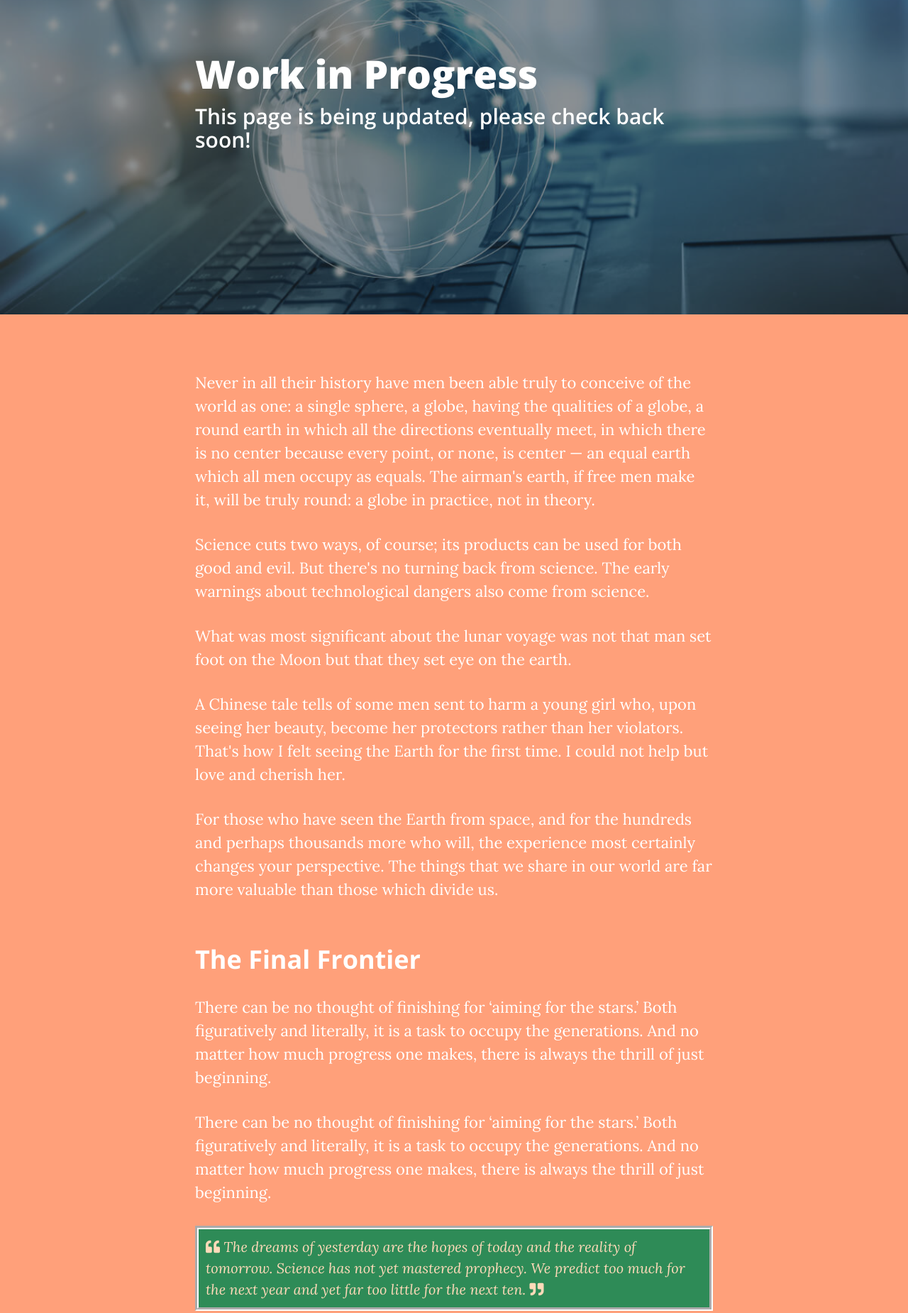
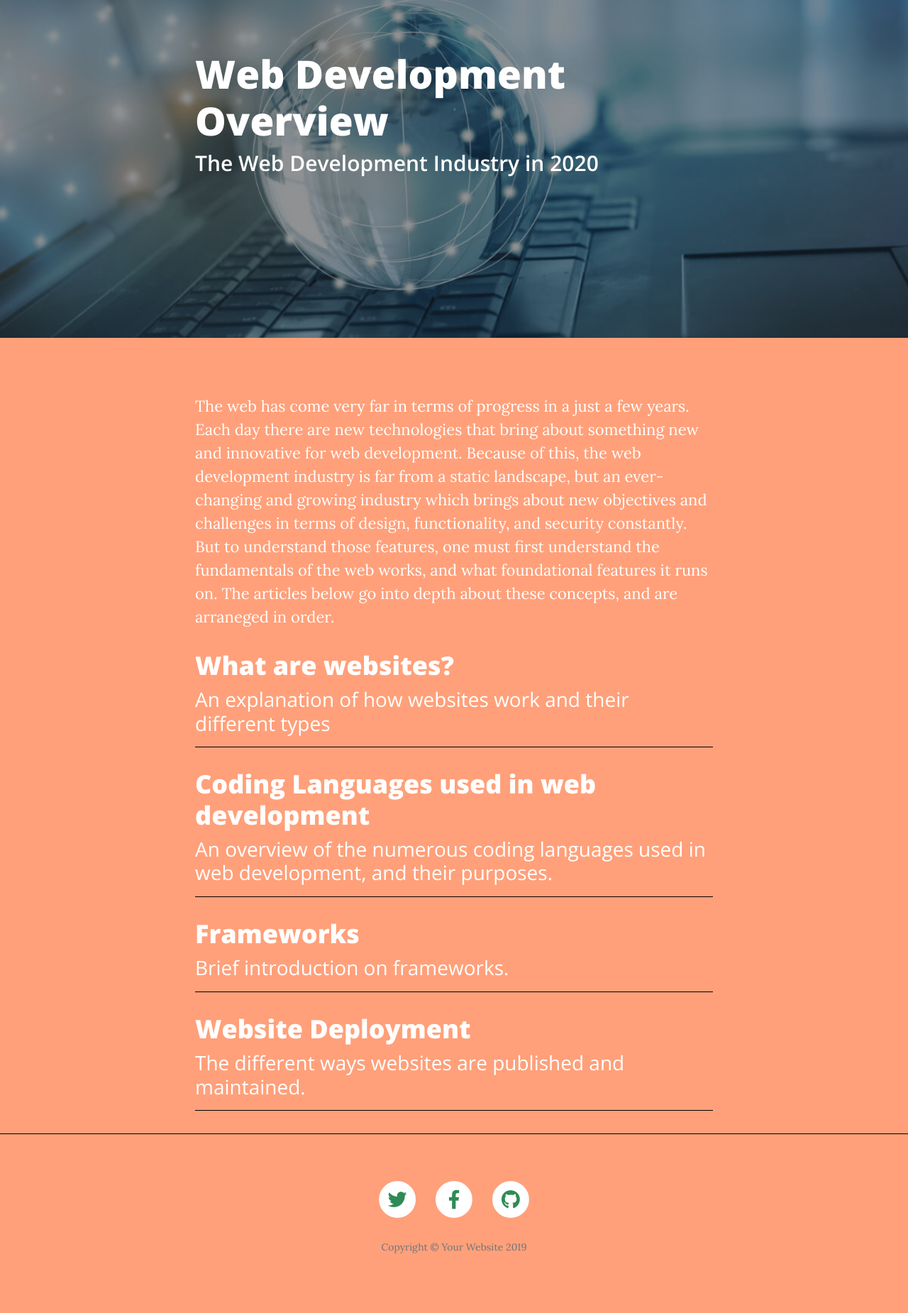
Before and after one commit to Amanjeet-Singh/Amanjeet-Singh.github.io, a plain HTML site: page web-dev-overview.html in a window 1280 px wide. Shown: the part 129-1979 px from the top of the page at 71% size. Drawn offline with nearby package versions, Linux system fonts and the light colour scheme.

Commit message:
Updating Github Pages site

```diff
--- a/web-dev-overview.html
+++ b/web-dev-overview.html
@@ -8,7 +8,7 @@
   <meta name="description" content="">
   <meta name="author" content="">
 
-  <title>Web Development - Subpage</title>
+  <title>Web Development Overview</title>
 
   <!-- Bootstrap core CSS -->
   <link href="vendor/bootstrap/css/bootstrap.min.css" rel="stylesheet">
@@ -68,8 +68,8 @@
       <div class="row">
         <div class="col-lg-8 col-md-10 mx-auto">
           <div class="post-heading">
-            <h1>Work in Progress</h1>
-            <h2 class="subheading">This page is being updated, please check back soon!</h2>
+            <h1>Web Development Overview</h1>
+            <h2 class="subheading">The Web Development Industry in 2020</h2>
           </div>
         </div>
       </div>
@@ -81,46 +81,52 @@
     <div class="container">
       <div class="row">
         <div class="col-lg-8 col-md-10 mx-auto">
-          <p>Never in all their history have men been able truly to conceive of the world as one: a single sphere, a globe, having the qualities of a globe, a round earth in which all the directions eventually meet, in which there is no center because every point, or none, is center — an equal earth which all men occupy as equals. The airman's earth, if free men make it, will be truly round: a globe in practice, not in theory.</p>
+          <p>The web has come very far in terms of progress in a just a few years. Each day there are new technologies that bring about something new and innovative for web development. Because of this, the web development industry is far from a static landscape, but an ever-changing and growing industry which brings about new objectives and challenges in terms of design, functionality, and security constantly. But to understand those features, one must first understand the fundamentals of the web works, and what foundational features it runs on. The articles below go into depth about these concepts, and are arraneged in order.</p>
 
-          <p>Science cuts two ways, of course; its products can be used for both good and evil. But there's no turning back from science. The early warnings about technological dangers also come from science.</p>
-
-          <p>What was most significant about the lunar voyage was not that man set foot on the Moon but that they set eye on the earth.</p>
-
-          <p>A Chinese tale tells of some men sent to harm a young girl who, upon seeing her beauty, become her protectors rather than her violators. That's how I felt seeing the Earth for the first time. I could not help but love and cherish her.</p>
-
-          <p>For those who have seen the Earth from space, and for the hundreds and perhaps thousands more who will, the experience most certainly changes your perspective. The things that we share in our world are far more valuable than those which divide us.</p>
-
-          <h2 class="section-heading">The Final Frontier</h2>
-
-          <p>There can be no thought of finishing for ‘aiming for the stars.’ Both figuratively and literally, it is a task to occupy the generations. And no matter how much progress one makes, there is always the thrill of just beginning.</p>
-
-          <p>There can be no thought of finishing for ‘aiming for the stars.’ Both figuratively and literally, it is a task to occupy the generations. And no matter how much progress one makes, there is always the thrill of just beginning.</p>
-
-          <blockquote class="blockquote">
-            <i class="fas fa-quote-left"></i>
-            The dreams of yesterday are the hopes of today and the reality of tomorrow. Science has not yet mastered prophecy. We predict too much for the next year and yet far too little for the next ten.
-            <i class="fas fa-quote-right"></i>
-          </blockquote>
-
-          <p>Spaceflights cannot be stopped. This is not the work of any one man or even a group of men. It is a historical process which mankind is carrying out in accordance with the natural laws of human development.</p>
-
-          <h2 class="section-heading">Reaching for the Stars</h2>
-
-          <p>As we got further and further away, it [the Earth] diminished in size. Finally it shrank to the size of a marble, the most beautiful you can imagine. That beautiful, warm, living object looked so fragile, so delicate, that if you touched it with a finger it would crumble and fall apart. Seeing this has to change a man.</p>
-
-          <a href="#">
-            <img class="img-fluid" src="img/post-sample-image.jpg" alt="">
-          </a>
-          <span class="caption text-muted">To go places and do things that have never been done before – that’s what living is all about.</span>
-
-          <p>Space, the final frontier. These are the voyages of the Starship Enterprise. Its five-year mission: to explore strange new worlds, to seek out new life and new civilizations, to boldly go where no man has gone before.</p>
-
-          <p>As I stand out here in the wonders of the unknown at Hadley, I sort of realize there’s a fundamental truth to our nature, Man must explore, and this is exploration at its greatest.</p>
-
-          <p>Placeholder text by
-            <a href="http://spaceipsum.com/">Space Ipsum</a>. Photographs by
-            <a href="https://www.flickr.com/photos/nasacommons/">NASA on The Commons</a>.</p>
+          <div class="post-preview">
+            <a href="web-dev-overview.html">
+              <h2 class="post-title">
+                What are websites?
+              </h2>
+              <h3 class="post-subtitle">
+                An explanation of how websites work and their different types
+              </h3>
+            </a>
+          </div>
+          <hr>
+          <div class="post-preview">
+            <a href="web-dev-overview.html">
+              <h2 class="post-title">
+                Coding Languages used in web development
+              </h2>
+              <h3 class="post-subtitle">
+                An overview of the numerous coding languages used in web development, and their purposes.
+              </h3>
+            </a>
+          </div>
+          <hr>
+          <div class="post-preview">
+            <a href="web-dev-overview.html">
+              <h2 class="post-title">
+                Frameworks
+              </h2>
+              <h3 class="post-subtitle">
+                Brief introduction on frameworks.
+              </h3>
+            </a>
+          </div>
+          <hr>
+          <div class="post-preview">
+            <a href="web-dev-overview.html">
+              <h2 class="post-title">
+                Website Deployment
+              </h2>
+              <h3 class="post-subtitle">
+                The different ways websites are published and maintained.
+              </h3>
+            </a>
+          </div>
+          <hr>
         </div>
       </div>
     </div>
```
Also changed, not shown: index.html (+26 -41 lines).
